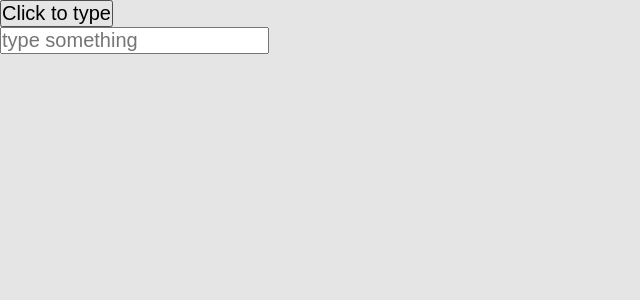
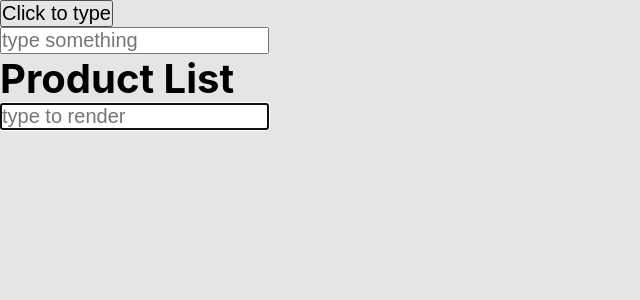
Before and after one commit to NguyenUyen-ReactJs2206/Learn_Hook_with_Jsx_and_Tsx, a React (Create React App) app in the folder learn-hook-tsx-app/: page / in a window 1280 px wide. Shown: the top 300 px of the page, without its empty margins (0-640 px from the left). Built offline with nearby package versions, Linux system fonts and the light colour scheme.

Commit message:
learn useDeferredValue

```diff
--- a/learn-hook-tsx-app/src/App.tsx
+++ b/learn-hook-tsx-app/src/App.tsx
@@ -1,6 +1,7 @@
 import './App.css'
 import DifferentWaysWelcome from './UseContext/DifferentWaysWelcome'
 import Welcome from './UseContext/Welcome'
+import ProductList from './UseDeferredValue/ProductList'
 import AutoInput from './UseImperativeHandle/AutoInput'
 import Counter from './UseReducer/dispatch1/Counter'
 
@@ -11,6 +12,7 @@ function App() {
       {/* <Welcome /> */}
       {/* <DifferentWaysWelcome /> */}
       <AutoInput />
+      <ProductList />
     </div>
   )
 }
--- /dev/null
+++ b/learn-hook-tsx-app/src/UseDeferredValue/ProductList.tsx
@@ -0,0 +1,19 @@
+import { useDebugValue, useDeferredValue, useState } from 'react'
+import ProductCards from './cpn/ProductCards'
+import ProductInput from './cpn/ProductInput'
+
+export default function ProductList() {
+  const [name, setName] = useState<string>('')
+  const onChangeName = (event: React.ChangeEvent<HTMLInputElement>) => {
+    setName(event.target.value)
+  }
+  //Khi gõ liên tục thì sẽ bị hoãn tý
+  const deferredName = useDeferredValue(name)
+  return (
+    <div>
+      <h1> Product List</h1>
+      <ProductInput name={name} onChangeName={onChangeName} />
+      <ProductCards name={deferredName} />
+    </div>
+  )
+}
--- /dev/null
+++ b/learn-hook-tsx-app/src/UseDeferredValue/cpn/ProductCards.tsx
@@ -0,0 +1,22 @@
+import { useEffect, useState } from 'react'
+
+export default function ProductCards({ name }: { name: string }) {
+  const [product, setProduct] = useState<string[]>([])
+  useEffect(() => {
+    console.log(name)
+    const SIZE = 9999
+    const result = []
+    for (let i = 0; i < SIZE; i++) {
+      result.push(name)
+    }
+    setProduct(result)
+  }, [name])
+  //Render 1ds lơn tốn thời gian nên sử dụng useDeferredValue để hoãn render lại 1 chút
+  return (
+    <div>
+      {product.map((product, index) => (
+        <div key={index}>{product}</div>
+      ))}
+    </div>
+  )
+}
--- /dev/null
+++ b/learn-hook-tsx-app/src/UseDeferredValue/cpn/ProductInput.tsx
@@ -0,0 +1,14 @@
+export default function ProductInput({
+  name,
+  onChangeName
+}: {
+  name: string
+  onChangeName: (event: React.ChangeEvent<HTMLInputElement>) => void
+}) {
+  return (
+    <div>
+      <input type='text' onChange={onChangeName} value={name} placeholder='type to render' autoFocus />
+      <h1>{name}</h1>
+    </div>
+  )
+}
--- a/learn-hook-tsx-app/src/UseImperativeHandle/AutoInput.tsx
+++ b/learn-hook-tsx-app/src/UseImperativeHandle/AutoInput.tsx
@@ -1,4 +1,4 @@
-import { useRef } from 'react'
+import { useRef, useState } from 'react'
 import { Input } from './Input'
 
 export default function AutoInput() {
--- a/learn-hook-tsx-app/src/UseImperativeHandle/Input.tsx
+++ b/learn-hook-tsx-app/src/UseImperativeHandle/Input.tsx
@@ -16,16 +16,17 @@ export const Input = forwardRef<{ type: () => void }>((props, ref) => {
     inputRef.current?.focus()
     let interval: any = setInterval(() => {
       setValue(initialString.slice(0, numberIndex))
-      if (numberIndex === initialString.length) {
+      if (numberIndex > initialString.length) {
         return clearInterval(interval)
       }
       numberIndex++
     }, 100)
   }
-
+  console.log(inputRef.current?.value)
   return (
     <div>
       <input type='text' placeholder='type something' ref={inputRef} onChange={() => {}} value={value} />
+      <p>{value}</p>
     </div>
   )
 })
```
